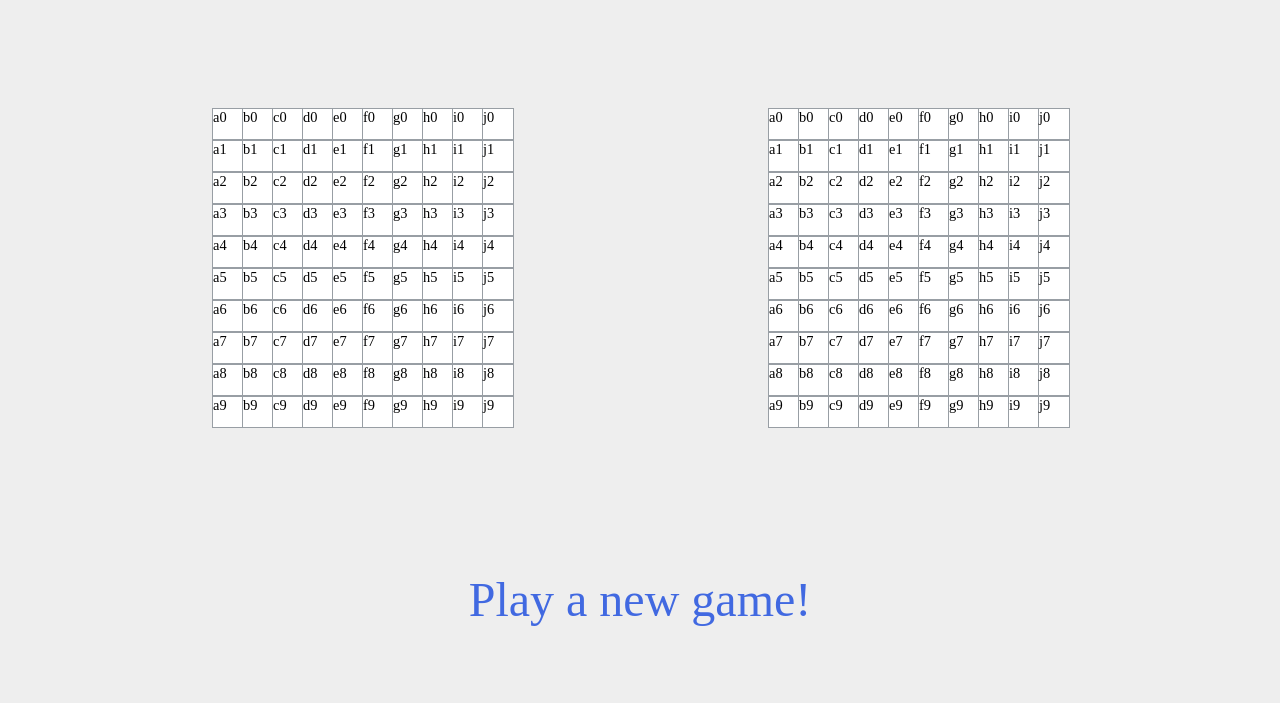
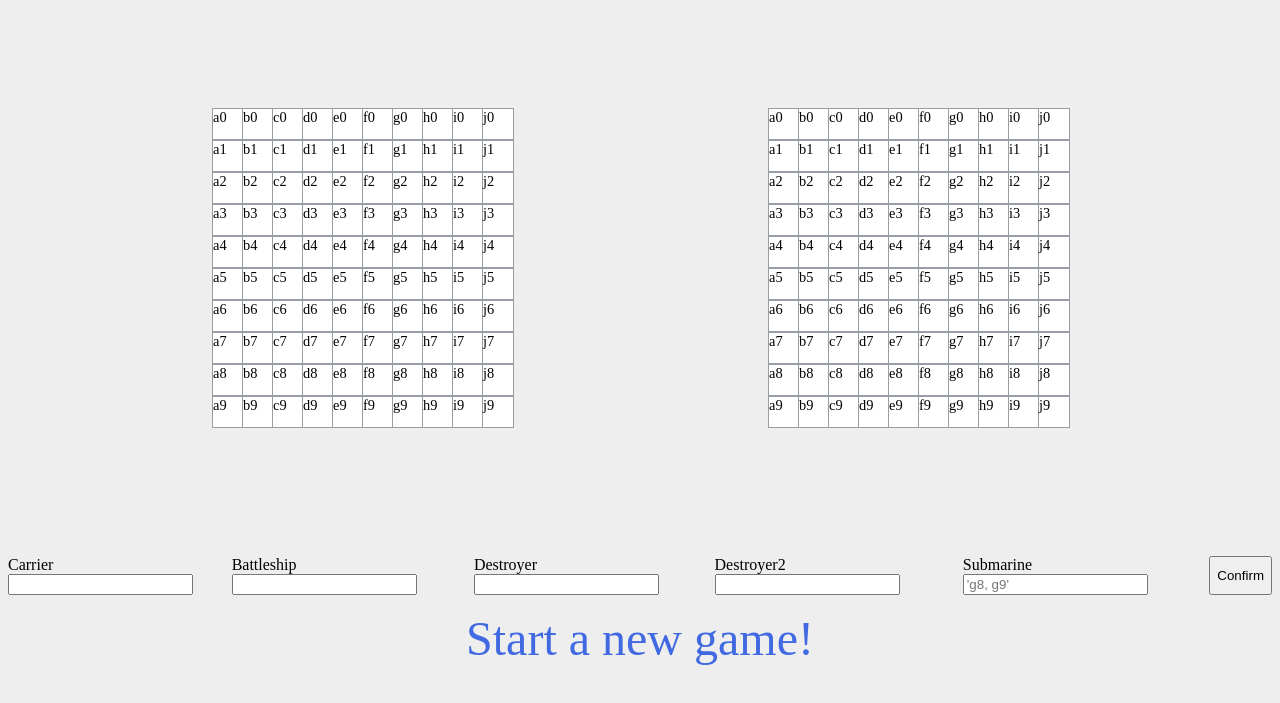
Before and after one commit to RicardoQuirarte/battleship, a plain HTML site: page index.html in a window 1280 px wide. Shown: the part 191-894 px from the top of the page. Before the commit the page ends 858 px from the top, so only its background shows below. Drawn offline with Linux system fonts and the light colour scheme.

Commit message:
working on placement of ships

```diff
--- a/index.html
+++ b/index.html
@@ -11,10 +11,38 @@
   <body>
     <div class="head">BATTLESHIP</div>
     <div class="boardgames">
-      <div class="container" id="algo"></div>
+      <div class="container"></div>
       <div class="container container2"></div>
     </div>
-    <div class="messages">Play a new game!</div>
+    <form action="">
+      <div>
+        <label for="carrier">Carrier</label>
+        <input type="text" name="carrier" id="carrier" />
+      </div>
+      <div>
+        <label for="battleship">Battleship</label>
+        <input type="text" name="battleship" id="battleship" />
+      </div>
+      <div>
+        <label for="destroyer">Destroyer</label>
+        <input type="text" name="destroyer" id="destroyer" />
+      </div>
+      <div>
+        <label for="destroyer2">Destroyer2</label>
+        <input type="text" name="destroyer2" id="destroyer2" />
+      </div>
+      <div>
+        <label for="submarine">Submarine</label>
+        <input
+          type="text"
+          name="submarine"
+          id="submarine"
+          placeholder="'g8, g9'"
+        />
+      </div>
+      <button>Confirm</button>
+    </form>
+    <div class="messages">Start a new game!</div>
     <div class="messages computer-messages"></div>
     <div class="messages play-again"></div>
   </body>
```
Also changed, not shown: main.js (+4 -4 lines).
